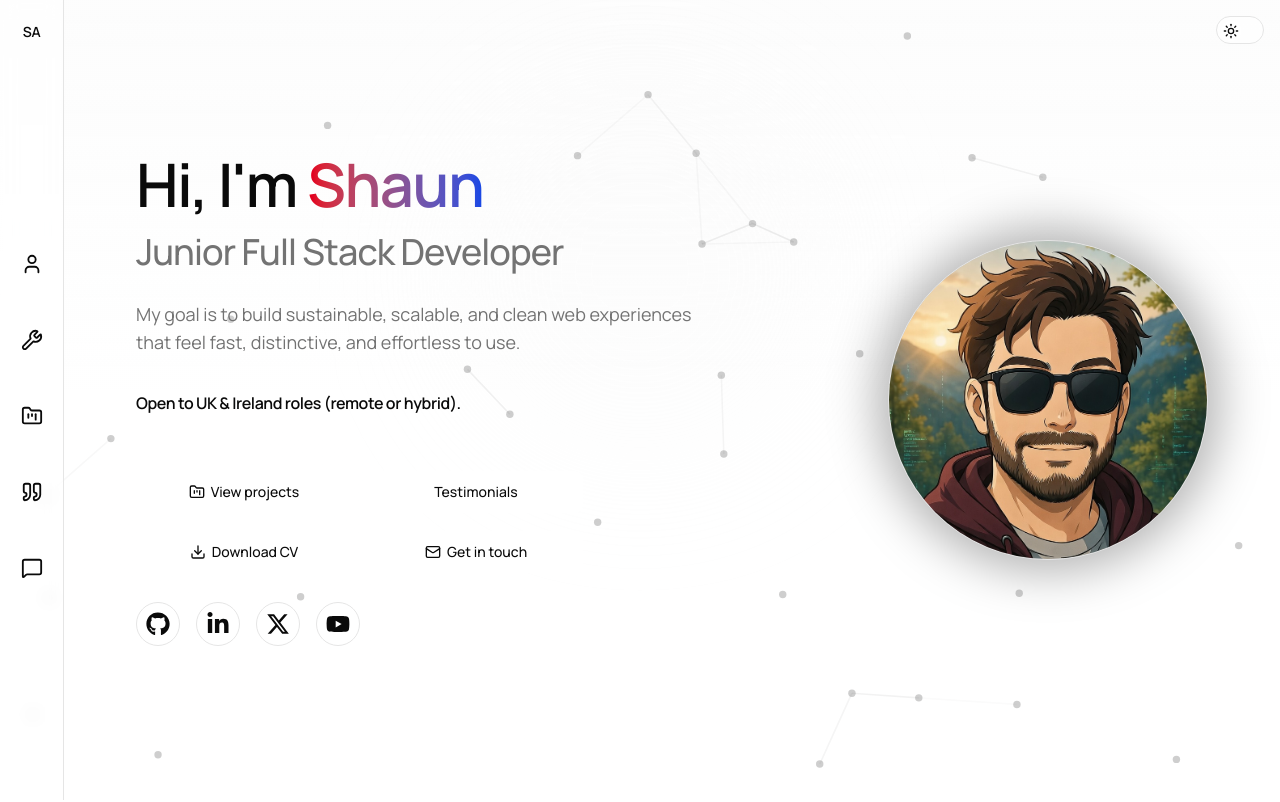
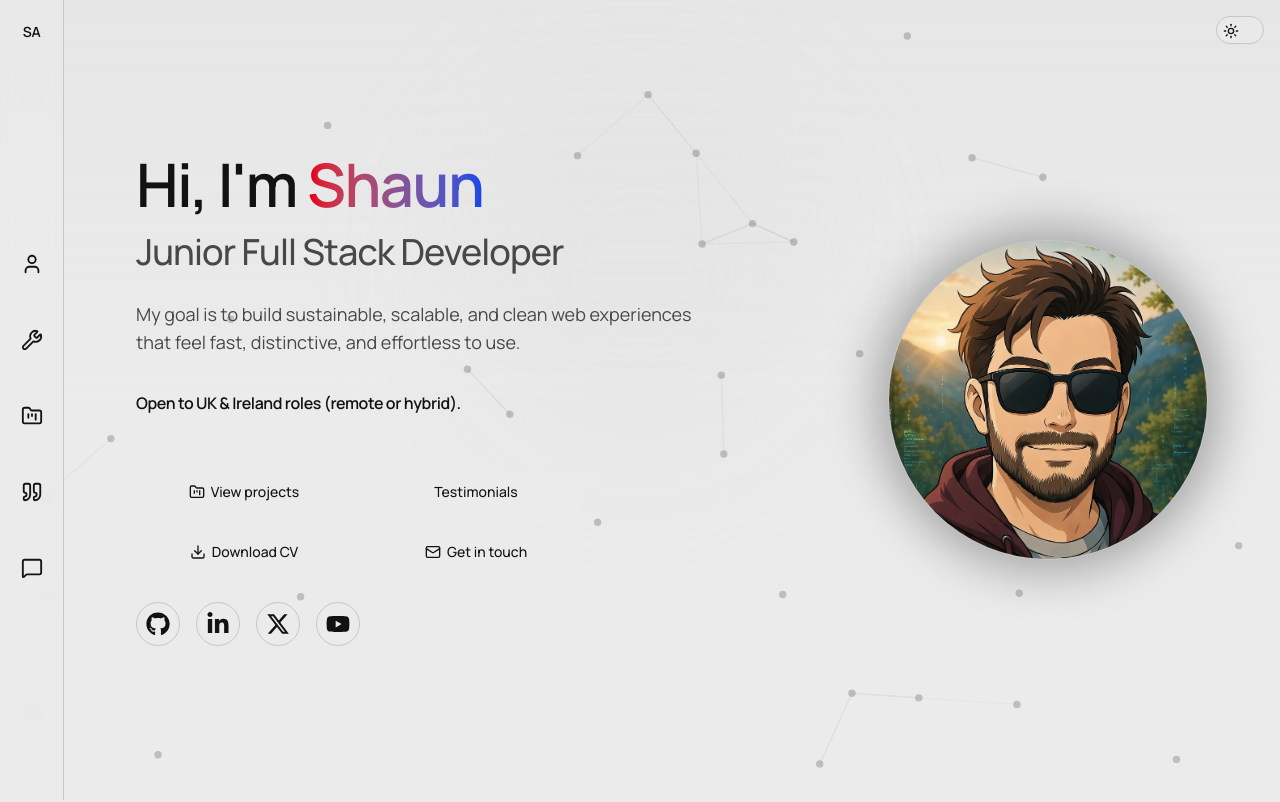
Before and after one commit to ShaAnder/portfolio, a Next.js app: page / in a window 1280 px wide. Shown: the top 802 px of the page. Built offline with nearby package versions, Linux system fonts and the light colour scheme; no server answers.

Commit message:
add final size touches / softened light mode

```diff
--- a/src/app/globals.css
+++ b/src/app/globals.css
@@ -77,46 +77,31 @@
 }
 
 :root {
-	/*
-		Light mode palette
-		- Uses OKLCH for perceptually smoother ramps (especially when transitioning).
-		- The actual "design system" colors are the semantic variables below.
-	*/
-	--background: oklch(1 0 0);
-	--foreground: oklch(0.145 0 0);
-	--card: oklch(1 0 0);
-	--card-foreground: oklch(0.145 0 0);
-	--popover: oklch(1 0 0);
-	--popover-foreground: oklch(0.145 0 0);
-	--primary: oklch(0.205 0 0);
-	--primary-foreground: oklch(0.985 0 0);
-	--secondary: oklch(0.97 0 0);
-	--secondary-foreground: oklch(0.205 0 0);
-	--muted: oklch(0.97 0 0);
-	--muted-foreground: oklch(0.556 0 0);
-	--accent: oklch(0.97 0 0);
-	--accent-foreground: oklch(0.205 0 0);
+	--background: oklch(0.94 0 0); /* softer off-white, dramatically less glare */
+	--foreground: oklch(0.18 0 0);
+	--card: oklch(0.98 0 0); /* bright cards on softer background */
+	--card-foreground: oklch(0.18 0 0);
+	--popover: oklch(0.98 0 0);
+	--popover-foreground: oklch(0.18 0 0);
+	--primary: oklch(0.22 0 0);
+	--primary-foreground: oklch(0.99 0 0);
+	--secondary: oklch(0.88 0 0); /* more breathing room */
+	--secondary-foreground: oklch(0.22 0 0);
+	--muted: oklch(0.88 0 0);
+	--muted-foreground: oklch(0.4 0 0);
+	--accent: oklch(0.88 0 0);
+	--accent-foreground: oklch(0.22 0 0);
 	--destructive: oklch(0.577 0.245 27.325);
-	--border: oklch(0.922 0 0);
-	--input: oklch(0.922 0 0);
-	--ring: oklch(0.708 0 0);
-	/*
-		Chart tokens
-		------------
-		Used for small accent visuals (e.g. skill meters). Keep them vibrant but not neon.
-		These are theme primitives (not component-specific hard-coded colors).
-	*/
-	--chart-1: oklch(0.69 0.22 20); /* warm red/pink */
-	--chart-2: oklch(0.74 0.18 55); /* orange */
-	--chart-3: oklch(0.82 0.16 85); /* amber */
-	--chart-4: oklch(0.74 0.15 170); /* teal */
-	--chart-5: oklch(0.66 0.18 265); /* violet */
-	/*
-		Skills gradients
-		----------------
-		Soft gradients used for skill meters per category.
-		Defined as tokens so components don't embed raw hex values.
-	*/
+	--border: oklch(0.83 0 0);
+	--input: oklch(0.95 0 0);
+	--ring: oklch(0.6 0 0);
+
+	--chart-1: oklch(0.69 0.22 20);
+	--chart-2: oklch(0.74 0.18 55);
+	--chart-3: oklch(0.82 0.16 85);
+	--chart-4: oklch(0.74 0.15 170);
+	--chart-5: oklch(0.66 0.18 265);
+
 	--skill-red-1: #ff5d6c;
 	--skill-red-2: #ff9a7a;
 	--skill-yellow-1: #ffd24a;
@@ -125,15 +110,16 @@
 	--skill-green-2: #7be8b7;
 	--skill-blue-1: #2a8cff;
 	--skill-blue-2: #7cc7ff;
+
 	--radius: 0.625rem;
-	--sidebar: oklch(0.985 0 0);
+
+	--sidebar: oklch(0.96 0 0);
 	--sidebar-foreground: oklch(0.145 0 0);
-	/* Used as our subtle brand purple accent across light + dark. */
 	--sidebar-primary: oklch(0.488 0.243 264.376);
 	--sidebar-primary-foreground: oklch(0.985 0 0);
-	--sidebar-accent: oklch(0.97 0 0);
+	--sidebar-accent: oklch(0.94 0 0);
 	--sidebar-accent-foreground: oklch(0.205 0 0);
-	--sidebar-border: oklch(0.922 0 0);
+	--sidebar-border: oklch(0.88 0 0);
 	--sidebar-ring: oklch(0.708 0 0);
 }
 
```
